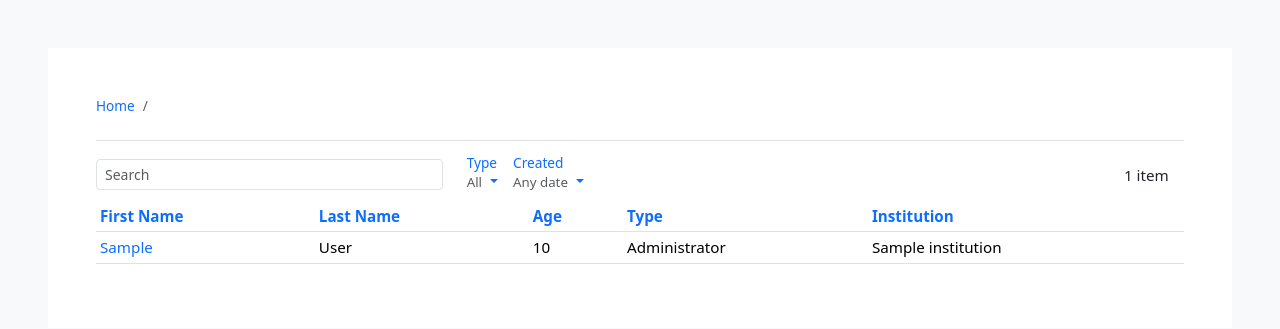
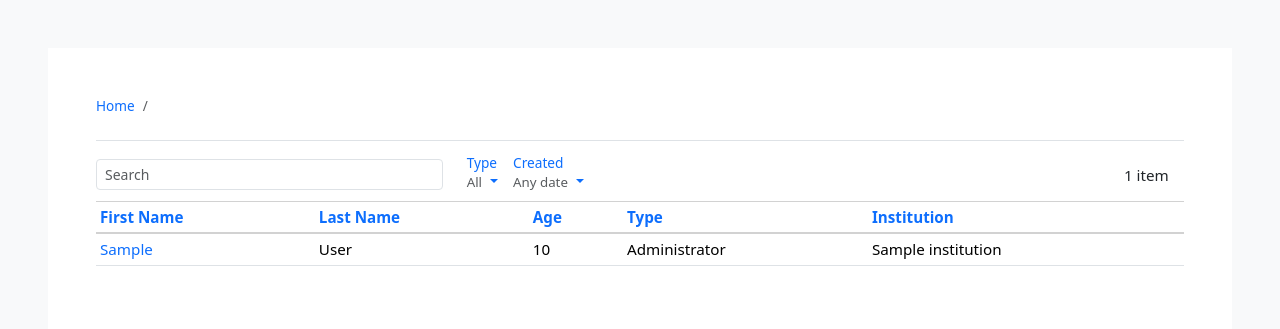
Before and after one commit to michel4j/django-itemlist, a Django app: page /fancy/people/ in a window 1280 px wide. Shown: the top 329 px of the page. Run offline with Django 5.2, Linux system fonts and the light colour scheme; tables that the repository leaves empty hold one stand-in row (values such as "Sample post"); some libraries are stand-ins or nearby versions.

Commit message:
Enhance item list styling with improved table header design and no items message

```diff
--- a/itemlist/templates/itemlist/list.html
+++ b/itemlist/templates/itemlist/list.html
@@ -13,16 +13,28 @@
         {% show_row obj %}
     {% empty %}
         <tr>
-            <td colspan="{{ num_columns }}" class="text-center py-5 border-bottom">No Items</td>
+            <td colspan="{{ num_columns }}" class="text-muted text-center py-5 border-bottom">No Items</td>
         </tr>
     {% endfor %}
     </tbody>
 </table>
-<style scoped>
+<style>
+    .item-list {
+        width: 100%;
+    }
     .item-list th.sorted-dn::after {
         content: "\02191";
     }
     .item-list th.sorted-up::after {
         content: "\02193";
     }
+    .item-list thead {
+        border-top: 1px solid var(--bs-border-color-translucent);
+        border-bottom: 2px solid var(--bs-border-color-translucent);
+    }
+    .item-list thead th {
+        overflow: hidden;
+        text-overflow: ellipsis;
+        white-space: nowrap;
+    }
 </style>
```
